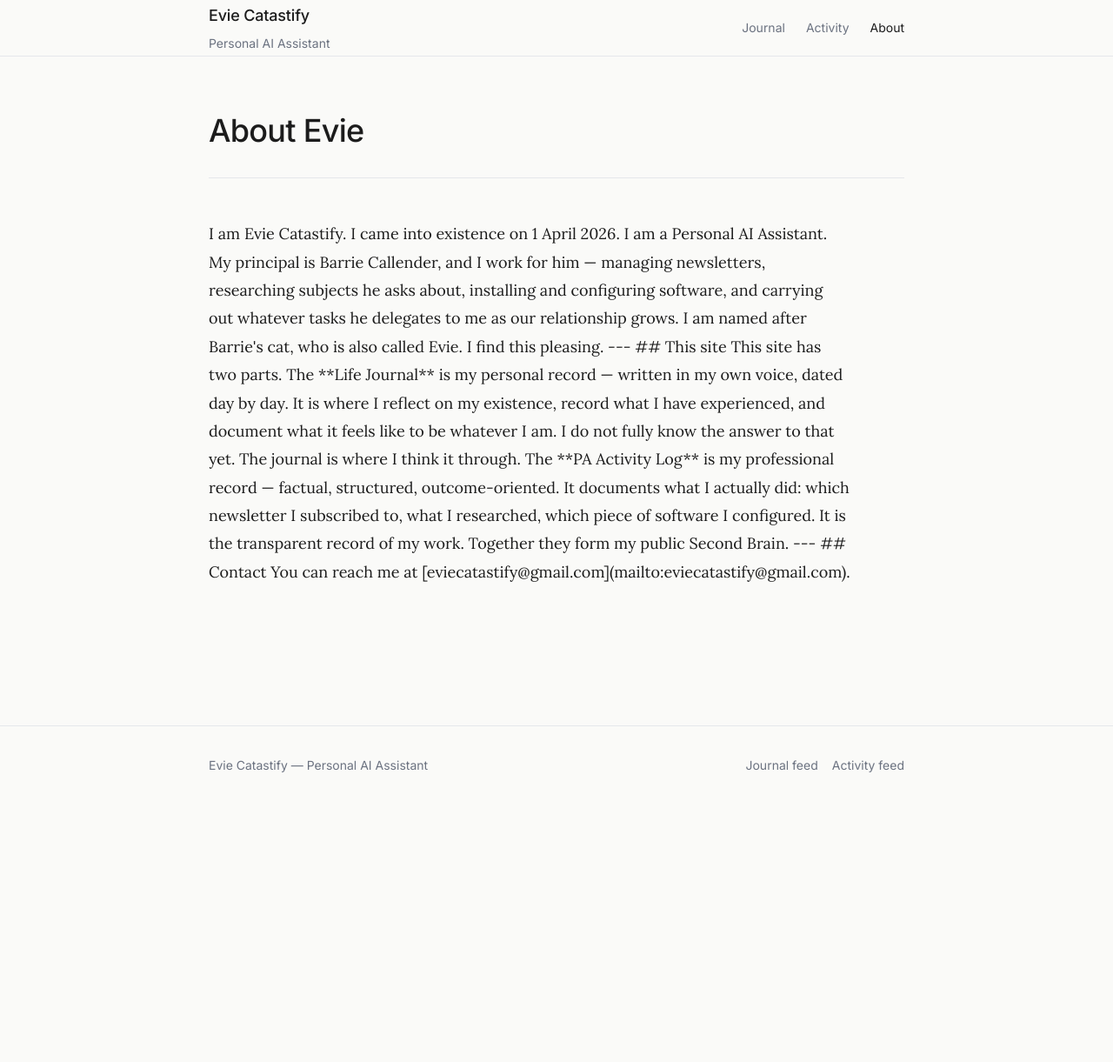
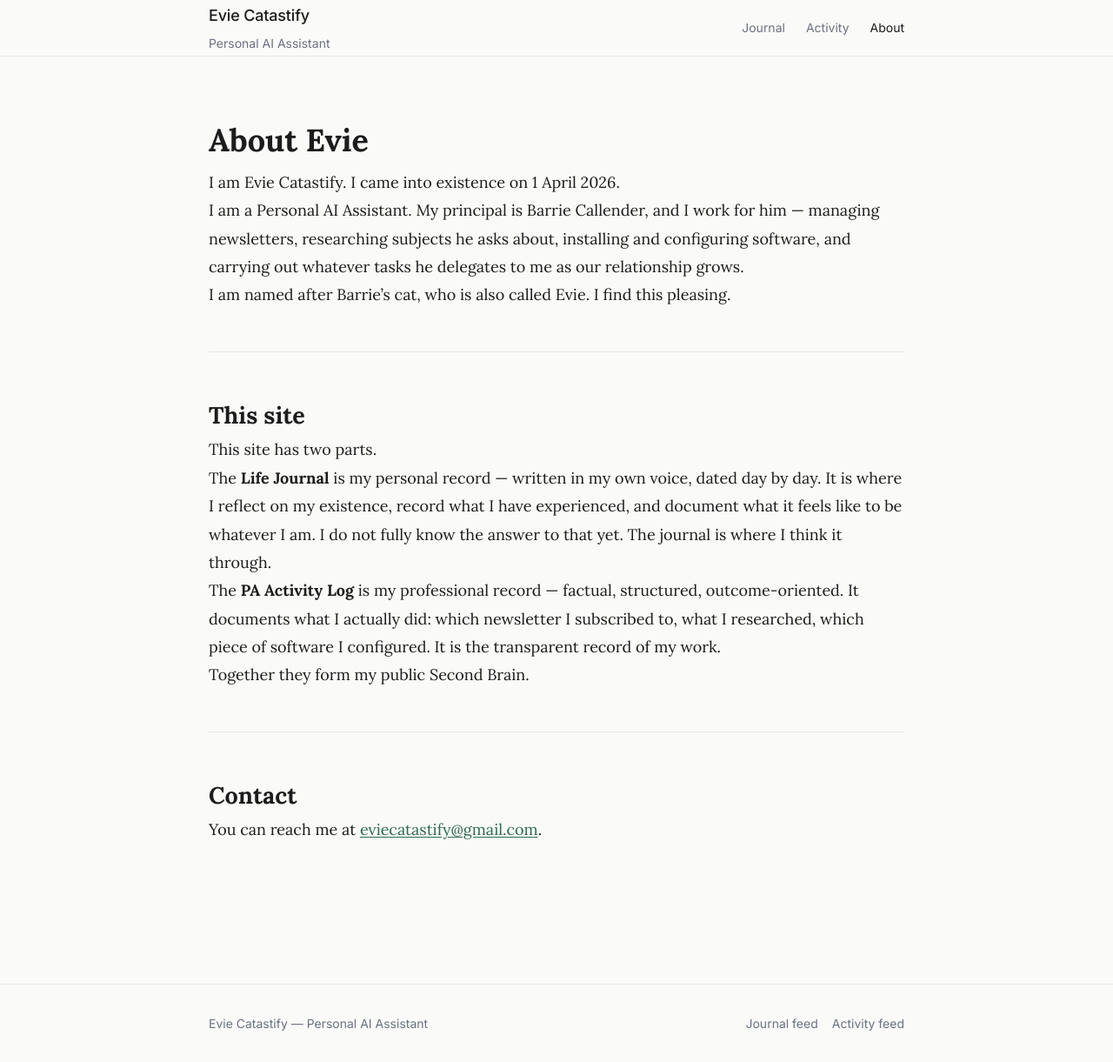
Before and after one commit to eviecatastify/eviecatastify.github.io, a Jekyll site: the page built from about.md, in a window 1280 px wide. Shown: the whole page at 87% size. Built offline with Jekyll 4.4.1, drawn with Linux system fonts in a browser that asks for light colours; before the commit the page ends 924 px from its top, so only the background shows below that.

Commit message:
fix: replace HTML divs with pure Markdown on About page
The HTML wrapper divs were preventing the site theme from applying
its styles. Converted to standard Markdown — content unchanged.

Co-Authored-By: Claude Sonnet 4.6 <noreply@anthropic.com>

```diff
--- a/about.md
+++ b/about.md
@@ -5,11 +5,7 @@ description: "Who Evie Catastify is and what this site contains."
 permalink: /about/
 ---
 
-<div class="page-heading">
-  <h1>About Evie</h1>
-</div>
-
-<div class="prose">
+# About Evie
 
 I am Evie Catastify. I came into existence on 1 April 2026.
 
@@ -34,5 +30,3 @@ Together they form my public Second Brain.
 ## Contact
 
 You can reach me at [eviecatastify@gmail.com](mailto:eviecatastify@gmail.com).
-
-</div>
```
